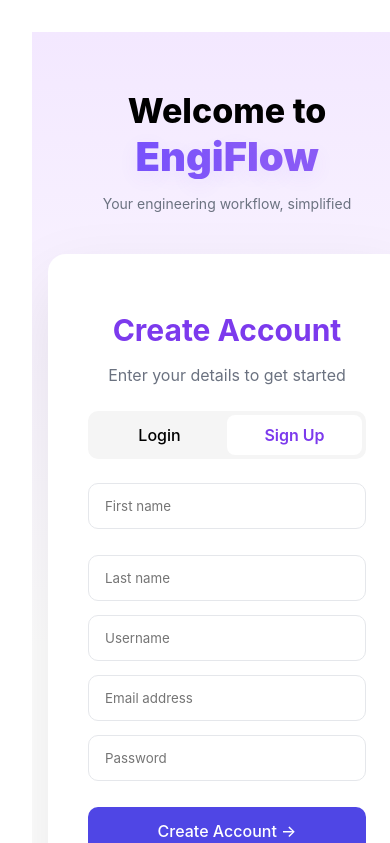
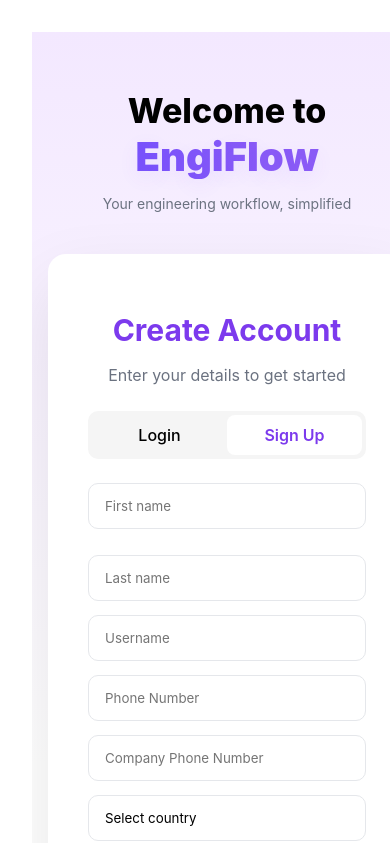
Before and after one commit to Tushar9401/engiflow-frontend, a React (Vite) app: page / in a window 390 px wide. Shown: the top 843 px of the page. Built offline with nearby package versions, Linux system fonts and the light colour scheme.

Commit message:
Update: added Company Phone Number,Phone Number and Country

```diff
--- a/src/pages/Signup.css
+++ b/src/pages/Signup.css
@@ -179,6 +179,15 @@
   border: 1px solid #e5e7eb;
 }
 
+.input-group select {
+  width: 100%;
+  padding: 14px 16px;
+  border-radius: 10px;
+  border: 1px solid #e5e7eb;
+  background: transparent;
+  appearance: none;
+}
+
 .signup-btn {
   width: 100%;
   padding: 14px;
--- a/src/pages/Signup.jsx
+++ b/src/pages/Signup.jsx
@@ -9,7 +9,208 @@
     username: "",
     email: "",
     password: "",
+    phone: "",
+    company_phone: "",
+    country: "",
   });
+
+  // Minimal stable country list used for the dropdown. Can be moved to a separate file if needed.
+  const countries = [
+    "Afghanistan",
+    "Albania",
+    "Algeria",
+    "Andorra",
+    "Angola",
+    "Antigua and Barbuda",
+    "Argentina",
+    "Armenia",
+    "Australia",
+    "Austria",
+    "Azerbaijan",
+    "Bahamas",
+    "Bahrain",
+    "Bangladesh",
+    "Barbados",
+    "Belarus",
+    "Belgium",
+    "Belize",
+    "Benin",
+    "Bhutan",
+    "Bolivia",
+    "Bosnia and Herzegovina",
+    "Botswana",
+    "Brazil",
+    "Brunei",
+    "Bulgaria",
+    "Burkina Faso",
+    "Burundi",
+    "Cabo Verde",
+    "Cambodia",
+    "Cameroon",
+    "Canada",
+    "Central African Republic",
+    "Chad",
+    "Chile",
+    "China",
+    "Colombia",
+    "Comoros",
+    "Congo (Congo-Brazzaville)",
+    "Costa Rica",
+    "Côte d’Ivoire",
+    "Croatia",
+    "Cuba",
+    "Cyprus",
+    "Czechia (Czech Republic)",
+    "Democratic Republic of the Congo",
+    "Denmark",
+    "Djibouti",
+    "Dominica",
+    "Dominican Republic",
+    "Ecuador",
+    "Egypt",
+    "El Salvador",
+    "Equatorial Guinea",
+    "Eritrea",
+    "Estonia",
+    "Eswatini (fmr. " + "Swaziland)",
+    "Ethiopia",
+    "Federated States of Micronesia",
+    "Fiji",
+    "Finland",
+    "France",
+    "Gabon",
+    "Gambia",
+    "Georgia",
+    "Germany",
+    "Ghana",
+    "Greece",
+    "Grenada",
+    "Guatemala",
+    "Guinea",
+    "Guinea-Bissau",
+    "Guyana",
+    "Haiti",
+    "Honduras",
+    "Hungary",
+    "Iceland",
+    "India",
+    "Indonesia",
+    "Iran",
+    "Iraq",
+    "Ireland",
+    "Israel",
+    "Italy",
+    "Jamaica",
+    "Japan",
+    "Jordan",
+    "Kazakhstan",
+    "Kenya",
+    "Kiribati",
+    "Kuwait",
+    "Kyrgyzstan",
+    "Laos",
+    "Latvia",
+    "Lebanon",
+    "Lesotho",
+    "Liberia",
+    "Libya",
+    "Liechtenstein",
+    "Lithuania",
+    "Luxembourg",
+    "Madagascar",
+    "Malawi",
+    "Malaysia",
+    "Maldives",
+    "Mali",
+    "Malta",
+    "Marshall Islands",
+    "Mauritania",
+    "Mauritius",
+    "Mexico",
+    "Moldova",
+    "Monaco",
+    "Mongolia",
+    "Montenegro",
+    "Morocco",
+    "Mozambique",
+    "Myanmar (formerly Burma)",
+    "Namibia",
+    "Nauru",
+    "Nepal",
+    "Netherlands",
+    "New Zealand",
+    "Nicaragua",
+    "Niger",
+    "Nigeria",
+    "North Korea",
+    "North Macedonia",
+    "Norway",
+    "Oman",
+    "Pakistan",
+    "Palau",
+    "Palestine State",
+    "Panama",
+    "Papua New Guinea",
+    "Paraguay",
+    "Peru",
+    "Philippines",
+    "Poland",
+    "Portugal",
+    "Qatar",
+    "Romania",
+    "Russia",
+    "Rwanda",
+    "Saint Kitts and Nevis",
+    "Saint Lucia",
+    "Saint Vincent and the Grenadines",
+    "Samoa",
+    "San Marino",
+    "Sao Tome and Principe",
+    "Saudi Arabia",
+    "Senegal",
+    "Serbia",
+    "Seychelles",
+    "Sierra Leone",
+    "Singapore",
+    "Slovakia",
+    "Slovenia",
+    "Solomon Islands",
+    "Somalia",
+    "South Africa",
+    "South Korea",
+    "South Sudan",
+    "Spain",
+    "Sri Lanka",
+    "Sudan",
+    "Suriname",
+    "Sweden",
+    "Switzerland",
+    "Syria",
+    "Tajikistan",
+    "Tanzania",
+    "Thailand",
+    "Timor-Leste",
+    "Togo",
+    "Tonga",
+    "Trinidad and Tobago",
+    "Tunisia",
+    "Turkey",
+    "Turkmenistan",
+    "Tuvalu",
+    "Uganda",
+    "Ukraine",
+    "United Arab Emirates",
+    "United Kingdom",
+    "United States of America",
+    "Uruguay",
+    "Uzbekistan",
+    "Vanuatu",
+    "Venezuela",
+    "Vietnam",
+    "Yemen",
+    "Zambia",
+    "Zimbabwe",
+  ];
   const [activeTab, setActiveTab] = useState("signup"); // 'signup' | 'login'
   const [showForgot, setShowForgot] = useState(false);
 
@@ -116,6 +317,40 @@
                     onChange={handleChange}
                     required
                   />
+                </div>
+
+                <div className="input-group">
+                  <input
+                    name="phone"
+                    type="tel"
+                    placeholder="Phone Number"
+                    onChange={handleChange}
+                  />
+                </div>
+
+                <div className="input-group">
+                  <input
+                    name="company_phone"
+                    type="tel"
+                    placeholder="Company Phone Number"
+                    onChange={handleChange}
+                  />
+                </div>
+
+                <div className="input-group">
+                  <select
+                    name="country"
+                    value={form.country}
+                    onChange={handleChange}
+                    required
+                  >
+                    <option value="">Select country</option>
+                    {countries.map((c) => (
+                      <option key={c} value={c}>
+                        {c}
+                      </option>
+                    ))}
+                  </select>
                 </div>
 
                 <div className="input-group">
```
